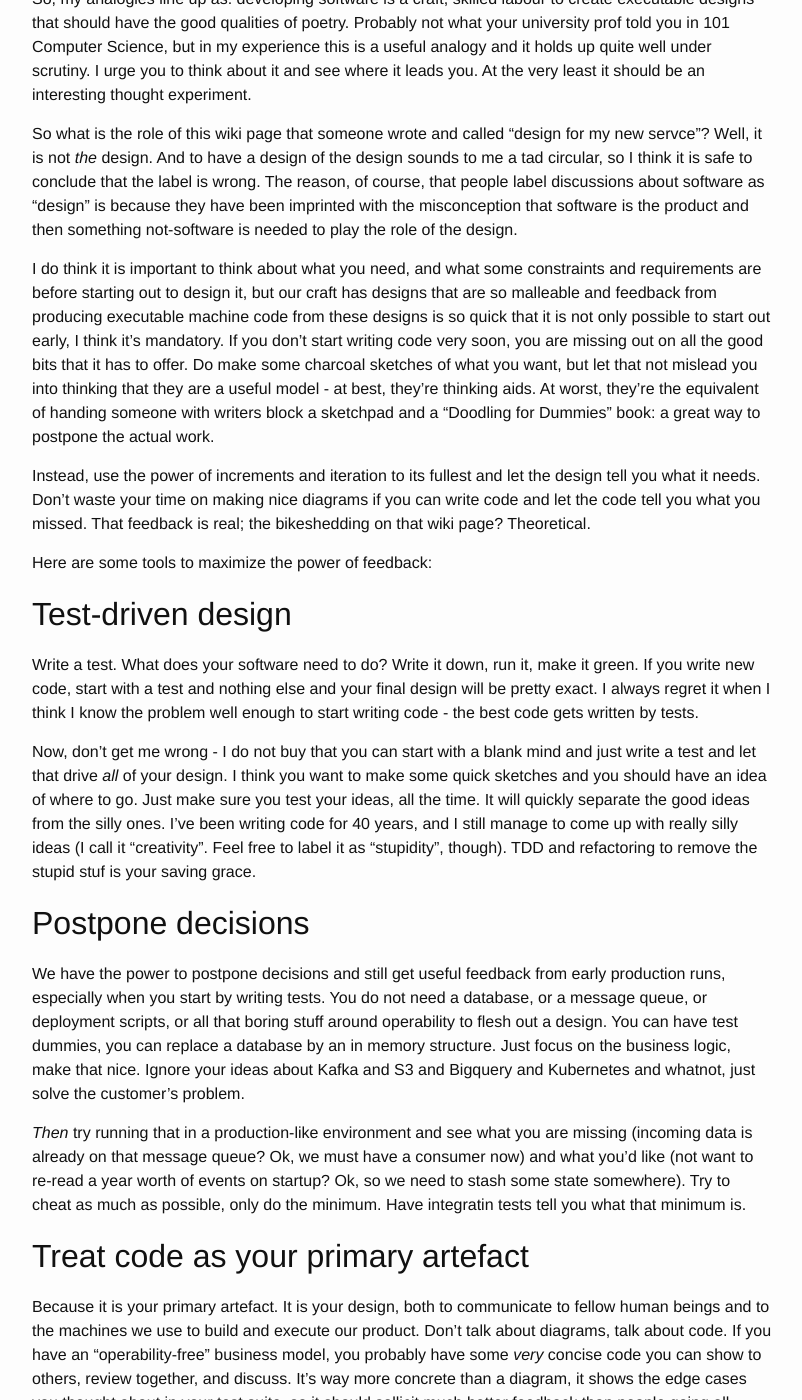
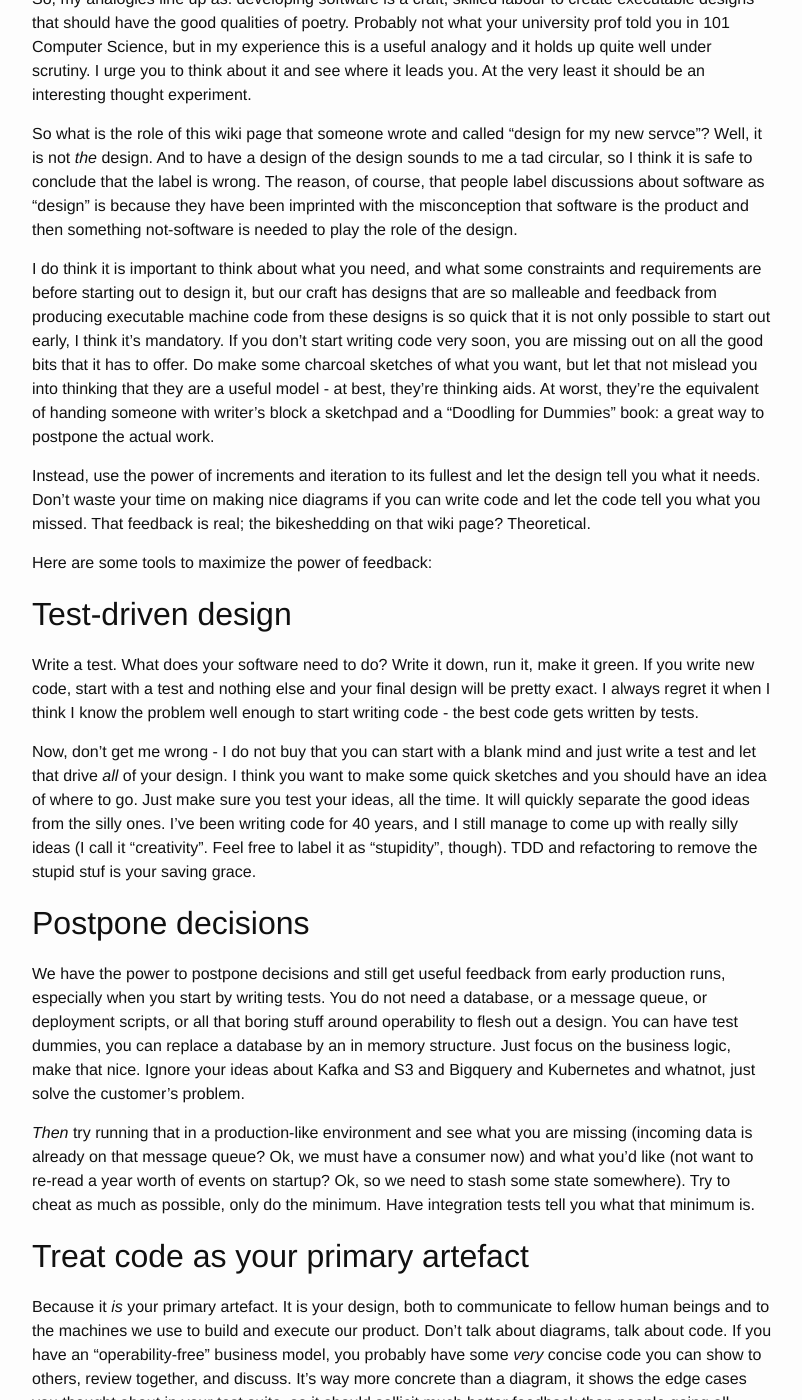
Before and after one commit to cdegroot/evrl, a Jekyll site: the page built from _posts/2017-12-02-design.markdown, in a window 1280 px wide and 1400 px high, scrolled down 1638 px. Shown: the whole window, without its empty margins (238-1040 px from the left). Built offline with Jekyll 4.4.1, drawn with Linux system fonts in a browser that asks for light colours; comment, search, counter and statistics services are not loaded.

Commit message:
Fix some small typos

```diff
--- a/_posts/2017-12-02-design.markdown
+++ b/_posts/2017-12-02-design.markdown
@@ -126,7 +126,7 @@ mandatory. If you don't start writing code very soon, you are missing
 out on all the good bits that it has to offer. Do make some charcoal
 sketches of what you want, but let that not mislead you into thinking
 that they are a useful model - at best, they're thinking aids. At worst,
-they're the equivalent of handing someone with writers block a sketchpad
+they're the equivalent of handing someone with writer's block a sketchpad
 and a "Doodling for Dummies" book: a great way to postpone the actual work.
 
 Instead, use the power of increments and iteration to its fullest
@@ -171,12 +171,12 @@ what you are missing (incoming data is already on that message
 queue? Ok, we must have a consumer now) and what you'd like (not
 want to re-read a year worth of events on startup? Ok, so we need
 to stash some state somewhere). Try to cheat as much as possible,
-only do the minimum. Have integratin tests tell you what that minimum
+only do the minimum. Have integration tests tell you what that minimum
 is.
 
 ## Treat code as your primary artefact
 
-Because it is your primary artefact. It is your design, both to
+Because it _is_ your primary artefact. It is your design, both to
 communicate to fellow human beings and to the machines we use to
 build and execute our product. Don't talk about diagrams, talk about
 code. If you have an "operability-free" business model, you probably
```
